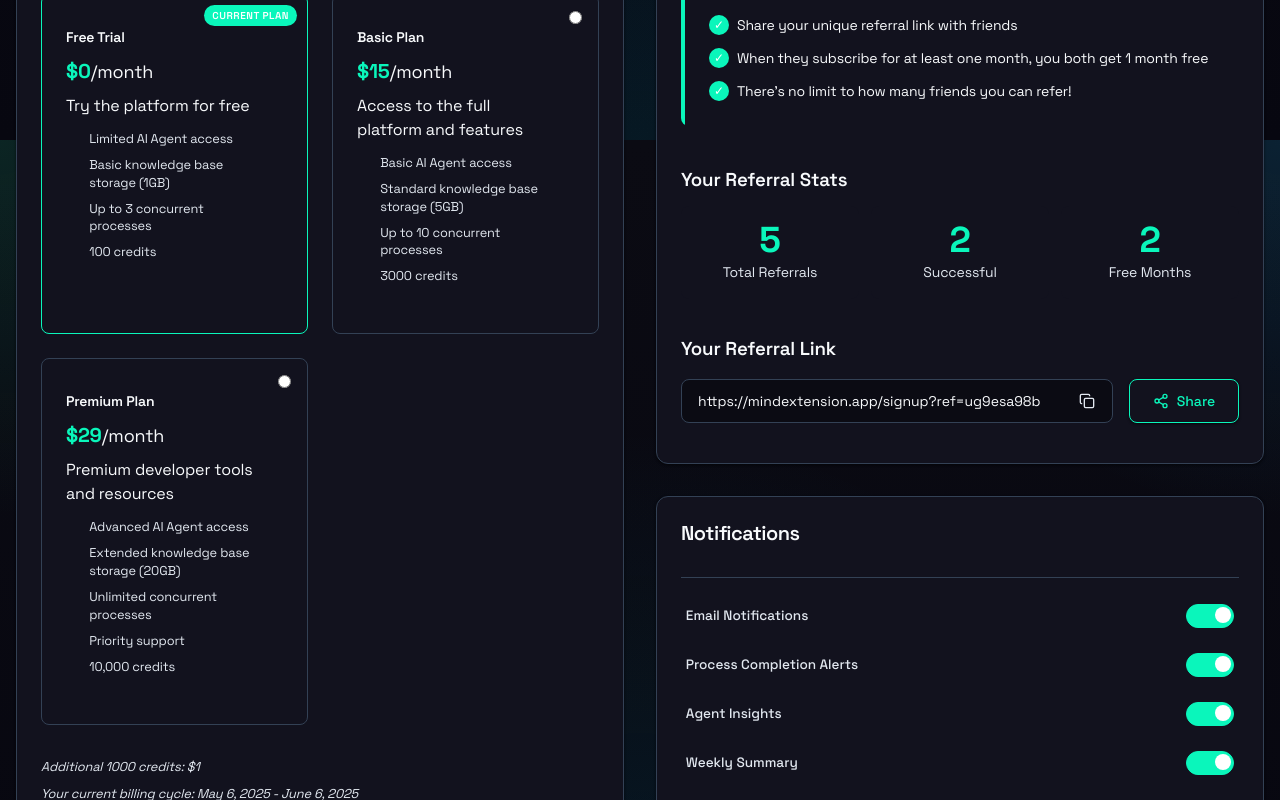
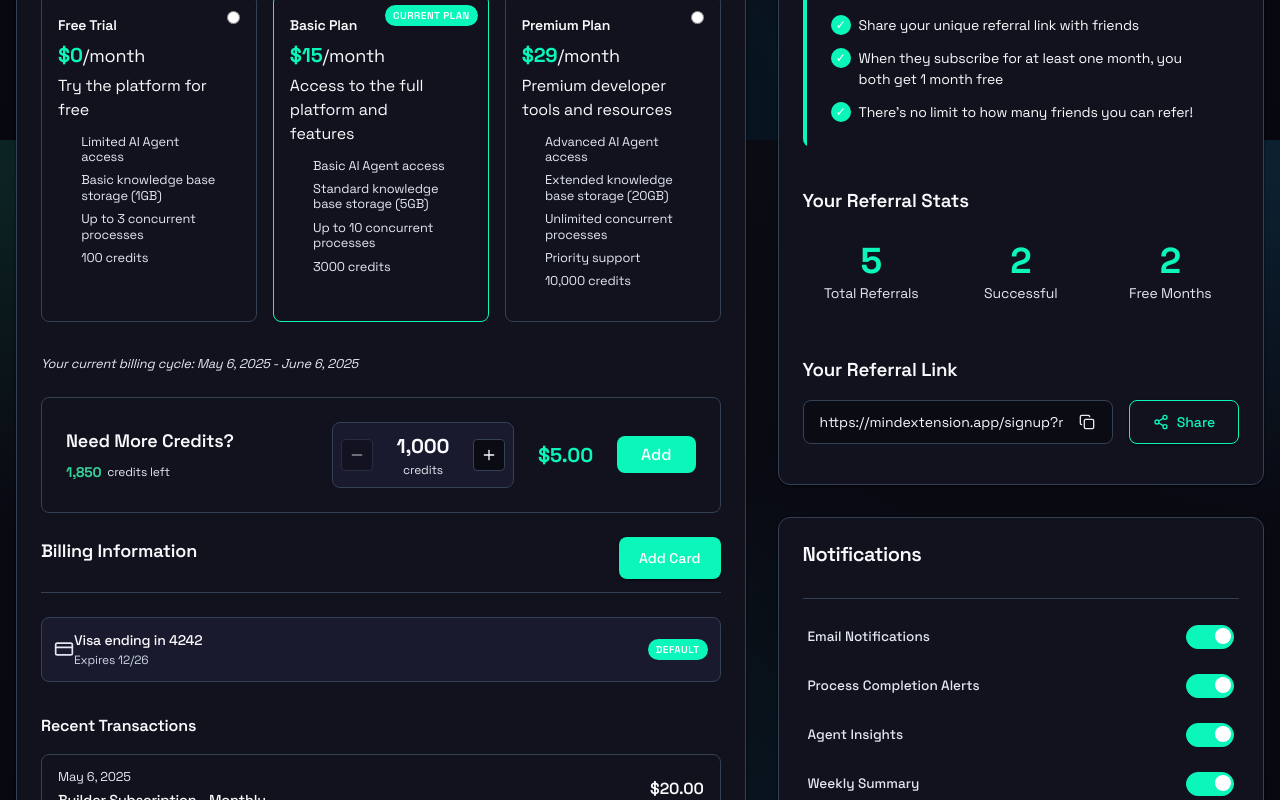
Before and after one commit to AAG-Ventures/KKexperiment, a Next.js app in the folder dashboard/: page /settings in a window 1280 px wide. Shown: the part 660-1460 px from the top of the page. Built offline with nearby package versions, Linux system fonts and the light colour scheme.

Commit message:
Update dashboard settings: add credits purchase section, adjust subscription plans layout, remove privacy level from profile

```diff
--- a/dashboard/src/app/settings/page.tsx
+++ b/dashboard/src/app/settings/page.tsx
@@ -5,12 +5,14 @@ import connectStyles from "./connect.module.css";
 import { useEffect, useState } from "react";
 import Link from "next/link";
 import Image from "next/image";
-import { CreditCardIcon, DollarSignIcon, AlertCircleIcon, CheckCircleIcon, Copy, Share2, UserCircle, PlusIcon, Link2, CheckCircle, Plug, Sun, Moon } from "lucide-react";
+import { CreditCardIcon, DollarSignIcon, AlertCircleIcon, CheckCircleIcon, Copy, Share2, UserCircle, PlusIcon, Link2, CheckCircle, Plug, Sun, Moon, Minus, Plus } from "lucide-react";
 
 export default function SettingsPage() {
   const [theme, setTheme] = useState<"light" | "dark">("dark");
   const [saveNotification, setSaveNotification] = useState<string | null>(null);
-  const [subscription, setSubscription] = useState<"free" | "basic" | "premium">("free");
+  const [subscription, setSubscription] = useState<"free" | "basic" | "premium">("basic");
+  const [additionalCredits, setAdditionalCredits] = useState<number>(1000);
+  const [availableCredits, setAvailableCredits] = useState<number>(1850);
   const [showAddPayment, setShowAddPayment] = useState(false);
   const [paymentSuccessMsg, setPaymentSuccessMsg] = useState<string | null>(null);
   const [referralLink, setReferralLink] = useState('');
@@ -88,6 +90,21 @@ export default function SettingsPage() {
     showSavedNotification("Subscription updated successfully!");
   };
 
+  // Handle additional credits adjustment
+  const adjustCredits = (amount: number) => {
+    const newAmount = additionalCredits + amount;
+    if (newAmount >= 1000) {
+      setAdditionalCredits(newAmount);
+    }
+  };
+
+  // Handle adding credits
+  const addCredits = () => {
+    showSavedNotification(`Added ${additionalCredits} credits successfully!`);
+    console.log(`Adding ${additionalCredits} credits to account.`);
+    // Here you would make an API call to add the credits
+  };
+
   // Handle adding a new payment method
   const handleAddPayment = () => {
     setShowAddPayment(!showAddPayment);
@@ -155,27 +172,17 @@ export default function SettingsPage() {
           <div className={styles.settingsHalf}>
             <section className={styles.settingsSection} id="profile">
               <div className={styles.sectionHeader}>
-                <h2>Profile & Privacy</h2>
+                <h2>Profile</h2>
                 <button className={styles.actionButton}>Save</button>
               </div>
 
               <div className={styles.profileContentLayout}>
                 <div className={styles.profileFormSection}>
                   <div className={styles.settingItem}>
-                    <label>Display Name</label>
-                    <input type="text" defaultValue="User Name" />
+                    <input type="text" defaultValue="User Name" placeholder="Display Name" />
                   </div>
                   <div className={styles.settingItem}>
-                    <label>Email</label>
-                    <input type="email" defaultValue="user@example.com" />
-                  </div>
-                  <div className={styles.settingItem}>
-                    <label>Privacy Level</label>
-                    <select defaultValue="standard">
-                      <option value="private">Private - Restrict all data sharing</option>
-                      <option value="standard">Standard - Share only necessary data</option>
-                      <option value="open">Open - Allow analytics and improvements</option>
-                    </select>
+                    <input type="email" defaultValue="user@example.com" placeholder="Email" />
                   </div>
                 </div>
 
@@ -285,10 +292,10 @@ export default function SettingsPage() {
           </div>
         </div>
 
-        {/* Row 2: Subscription (1/2) and Referral Program (1/2) */}
+        {/* Row 2: Subscription (60%) and Referral Program (40%) */}
         <div className={styles.settingsRow}>
-          {/* Subscription - 1/2 width */}
-          <div className={styles.settingsHalf}>
+          {/* Subscription - 60% width */}
+          <div className={styles.settingsHalf} style={{ flex: '6' }}>
             <section className={styles.settingsSection} id="subscription">
               <div className={styles.sectionHeader}>
                 <h2>Subscription & Billing</h2>
@@ -367,9 +374,51 @@ export default function SettingsPage() {
                   </div>
                 </div>
                 <div className={styles.planNoteContainer}>
-                  <p className={styles.planNote}>Additional 1000 credits: $1</p>
                   <p className={styles.planNote}>Your current billing cycle: May 6, 2025 - June 6, 2025</p>
                 </div>
+
+                {/* Additional Credits Section */}
+                <div className={styles.additionalCreditsSection}>
+                  <div className={styles.creditsSectionHeader}>
+                    <div className={styles.creditsHeaderLeft}>
+                      <h3>Need More Credits?</h3>
+                      <div className={styles.availableCredits}>
+                        <span className={styles.availableCreditsValue}>{availableCredits.toLocaleString()}</span>
+                        <span className={styles.availableCreditsLabel}>credits left</span>
+                      </div>
+                    </div>
+                    <div className={styles.creditsContainer}>
+                    <div className={styles.creditsCounter}>
+                      <button
+                        className={styles.counterButton}
+                        onClick={() => adjustCredits(-1000)}
+                        disabled={additionalCredits <= 1000}
+                      >
+                        <Minus size={16} />
+                      </button>
+                      <div className={styles.creditsAmount}>
+                        <span>{additionalCredits.toLocaleString()}</span>
+                        <span className={styles.creditsLabel}>credits</span>
+                      </div>
+                      <button
+                        className={styles.counterButton}
+                        onClick={() => adjustCredits(1000)}
+                      >
+                        <Plus size={16} />
+                      </button>
+                    </div>
+                    <div className={styles.creditsPricing}>
+                      <span className={styles.creditsPrice}>${(additionalCredits / 1000 * 5).toFixed(2)}</span>
+                    </div>
+                    <button
+                      className={styles.addCreditsButton}
+                      onClick={addCredits}
+                    >
+                      Add
+                    </button>
+                  </div>
+                </div>
+              </div>
               </div>
 
               <div className={styles.billingSection}>
@@ -418,8 +467,8 @@ export default function SettingsPage() {
             </section>
           </div>
 
-          {/* Referral Program - 1/2 width */}
-          <div className={styles.settingsHalf}>
+          {/* Referral Program - 40% width */}
+          <div className={styles.settingsHalf} style={{ flex: '4' }}>
             <section
               className={styles.settingsSection}
               id="referrals"
--- a/dashboard/src/app/settings/settings.module.css
+++ b/dashboard/src/app/settings/settings.module.css
@@ -391,6 +391,12 @@
   border-bottom: none;
 }
 
+.planFeatures {
+  margin: 0.5rem 0 0;
+  padding: 0;
+  list-style-type: none;
+}
+
 .settingItem {
   margin-bottom: 1.25rem;
   display: flex;
@@ -648,10 +654,11 @@
 }
 
 .subscriptionOptions {
-  display: grid;
-  grid-template-columns: repeat(auto-fit, minmax(250px, 1fr));
-  gap: 1.5rem;
+  display: flex;
+  flex-direction: row;
+  gap: 1rem;
   margin-bottom: 2rem;
+  width: 100%;
 }
 
 .subscriptionOption {
@@ -661,7 +668,9 @@
   overflow: hidden;
   transition: all var(--transition-fast);
   background-color: var(--background-secondary);
-  padding: 1.5rem;
+  padding: 1rem;
+  flex: 1;
+  min-width: 0;
 }
 
 .subscriptionOption:hover {
@@ -699,21 +708,21 @@
 }
 
 .subscriptionDetails {
-  padding-right: 1.5rem;
-  padding-top: 0.5rem;
-  padding-bottom: 0.75rem;
+  padding-right: 1rem;
+  padding-top: 0.25rem;
+  padding-bottom: 0.25rem;
 }
 
 .subscriptionDetails h4 {
   font-size: var(--font-size-sm);
   font-weight: var(--font-weight-semibold);
-  margin-bottom: 0.5rem;
+  margin-bottom: 0.25rem;
   color: var(--foreground-primary);
 }
 
 .price {
   font-size: var(--font-size-md);
-  margin-bottom: 0.5rem;
+  margin-bottom: 0.25rem;
   color: var(--foreground-primary);
 }
 
@@ -735,10 +744,10 @@
 .subscriptionFeatures li, .planFeatures li {
   display: flex;
   align-items: flex-start;
-  gap: 0.5rem;
-  margin-bottom: 0.75rem;
-  font-size: 0.85rem;
-  line-height: 1.4;
+  gap: 0.4rem;
+  margin-bottom: 0.4rem;
+  font-size: 0.8rem;
+  line-height: 1.2;
 }
 
 .subscriptionFeatures li svg, .planFeatures li svg {
@@ -765,6 +774,7 @@
   flex-direction: column;
   gap: 0.5rem;
   margin-top: 1rem;
+  margin-bottom: 1.5rem;
 }
 
 .planNote {
@@ -873,11 +883,13 @@
 
 .defaultBadge {
   background-color: var(--brand-primary);
-  color: var(--background-primary);
-  font-size: var(--font-size-xs);
-  padding: 0.25rem 0.5rem;
-  border-radius: var(--radius-pill);
-  font-weight: var(--font-weight-medium);
+  color: white;
+  font-size: 10px;
+  padding: 3px 8px;
+  border-radius: 12px;
+  font-weight: 600;
+  text-transform: uppercase;
+  letter-spacing: 0.5px;
 }
 
 .addPaymentButton {
@@ -1905,6 +1917,131 @@
   border-top: none;
 }
 
+/* Additional Credits Styles */
+.additionalCreditsSection {
+  margin-top: 1rem;
+  padding: 1.5rem;
+  background-color: var(--background-secondary);
+  border-radius: var(--radius-md);
+  border: 1px solid var(--border-light);
+}
+
+.creditsSectionHeader {
+  display: flex;
+  align-items: center;
+  justify-content: space-between;
+}
+
+.creditsHeaderLeft {
+  display: flex;
+  flex-direction: column;
+  gap: 0.25rem;
+}
+
+.availableCredits {
+  display: flex;
+  align-items: center;
+  gap: 0.35rem;
+  margin-top: 0.25rem;
+}
+
+.availableCreditsValue {
+  font-weight: var(--font-weight-bold);
+  color: var(--success);
+  font-size: var(--font-size-sm);
+}
+
+.availableCreditsLabel {
+  font-size: var(--font-size-xs);
+  color: var(--foreground-secondary);
+}
+
+.additionalCreditsSection h3 {
+  font-size: var(--font-size-md);
+  margin-bottom: 0;
+  color: var(--foreground-primary);
+  font-weight: var(--font-weight-semibold);
+}
+
+.creditsContainer {
+  display: flex;
+  align-items: center;
+  gap: 1.5rem;
+}
+
+.creditsCounter {
+  display: flex;
+  align-items: center;
+  background-color: var(--background-tertiary);
+  border-radius: var(--radius-md);
+  padding: 0.5rem;
+  border: 1px solid var(--border-light);
+}
+
+.counterButton {
+  display: flex;
+  align-items: center;
+  justify-content: center;
+  width: 2rem;
+  height: 2rem;
+  border-radius: var(--radius-sm);
+  background-color: var(--background-primary);
+  border: 1px solid var(--border-light);
+  color: var(--foreground-primary);
+  cursor: pointer;
+  transition: all 0.2s ease;
+}
+
+.counterButton:hover {
+  background-color: var(--brand-primary-light);
+  color: var(--brand-primary);
+}
+
+.counterButton:disabled {
+  opacity: 0.5;
+  cursor: not-allowed;
+}
+
+.creditsAmount {
+  display: flex;
+  flex-direction: column;
+  align-items: center;
+  padding: 0 1rem;
+  min-width: 100px;
+}
+
+.creditsAmount span:first-child {
+  font-size: var(--font-size-lg);
+  font-weight: var(--font-weight-bold);
+  color: var(--foreground-primary);
+}
+
+.creditsLabel {
+  font-size: var(--font-size-xs);
+  color: var(--foreground-secondary);
+}
+
+.creditsPricing {
+  font-size: var(--font-size-lg);
+  font-weight: var(--font-weight-bold);
+  color: var(--brand-primary);
+}
+
+.addCreditsButton {
+  padding: 0.5rem 1.5rem;
+  background-color: var(--brand-primary);
+  color: white;
+  border: none;
+  border-radius: var(--radius-md);
+  font-weight: var(--font-weight-medium);
+  cursor: pointer;
+  transition: background-color 0.2s ease;
+}
+
+.addCreditsButton:hover {
+  background-color: var(--brand-primary-hover);
+}
+
 #notifications .sectionHeader {
   margin-bottom: 0.5rem;
 }
```
